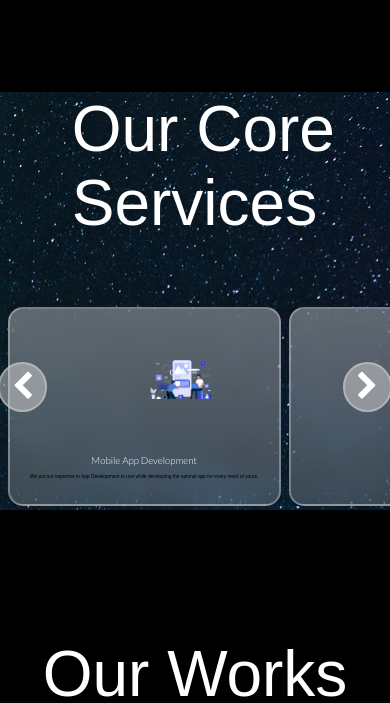
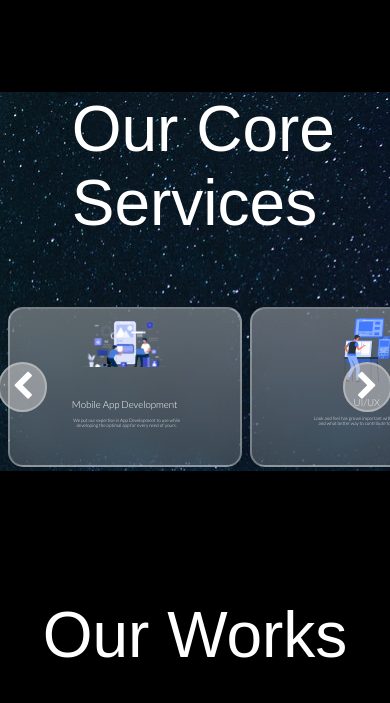
Before and after one commit to AkashShukla09/CoreDev, a plain HTML site: page views/index.html in a window 390 px wide. Shown: the part 992-1695 px from the top of the page. Drawn offline with nearby package versions, Linux system fonts and the light colour scheme.

Commit message:
responsive carousel

```diff
--- a/views/css/custom.css
+++ b/views/css/custom.css
@@ -47,7 +47,7 @@ html h2 {
     width: 40%;
   }
   .card {
-    height: 50vw;
+    height: 38vw;
     /*width: 80%;*/
   }
 }
@@ -56,7 +56,7 @@ html h2 {
     width: 33.3333%;
   }
   .card {
-    height: 50vw;
+    height: 38vw;
     /*width: 80%;*/
   }
 }
@@ -67,7 +67,7 @@ html h2 {
     /*margin: 0 2vw;*/
   }
   .card {
-    height: 50vw;
+    height: 38vw;
     /*width: 80%;*/
   }
 }
@@ -77,12 +77,12 @@ html h2 {
     margin-right: 2vw;*/
   }
   #exampleSlider .MS-content .item {
-    width: 70%;
+    width: 60%;
     /*height: 50vw;*/
 
   }
   .card {
-    height: 50vw;
+    height: 40vw;
     /*width: 80%;*/
   }
   .card h2{
@@ -93,12 +93,13 @@ html h2 {
   }
 }
 #exampleSlider .MS-content .item p {
-  font-size: 30px;
+  font-size: 1.2vw;
   text-align: center;
   line-height: 1;
   vertical-align: middle;
-  margin: 0;
-  padding: 10px 0;
+  white-space: nowrap;
+  /*margin: 0;*/
+  /*padding: 10px 0;*/
 }
 #exampleSlider .MS-controls button {
   position: absolute;
--- a/views/index.html
+++ b/views/index.html
@@ -400,56 +400,67 @@
                           <div class="card">
                               <img src="services-web-development.svg" >
                               <h2>Web Development</h2>
-                              <h5>We aim to build rich custom-made interfaces and<br> websites to offer the consumers with the best<BR> possible experience.</h5>
+                              <p style="margin-left: 1vw;">We aim to build rich custom-made interfaces and <br>websites to offer the consumers with the best possible <br>experience.</p>
                             </div>
                        </div>
                        <div class="item">
                           <div class="card">
-                            <img src="App.png" >
-                            <h2>Mobile App Development</h2>
-                            We put our expertise in App Development to use while developing the optimal app for every need of yours.
+                            <img src="App.png" style="margin-top: 3vw; width: 21vw;">
+                            <h2 style="margin-top: 8vw;">Mobile App Development</h2>
+                            <p>We put our expertise in App Development to use while <br>developing the optimal app for every need of yours.</p>
                           </div>
                        </div>
                        <div class="item">
                           <div class="card">
-                              <img src="UI-UX.svg" >
-                            <h2>UI/UX</h2>
-                            Look and feel has grown important with the passing day, and what better way to contribute to it than UI/UX.
+                              <img src="UI-UX.svg" style="margin-top: 0vw;">
+                            <h2 style="margin-top: 2.2vw;">UI/UX</h2>
+                            <p>Look and feel has grown important with the passing day, <br>and what better way to contribute to it than UI/UX.</p>
                           </div>
                        </div>
                        <div class="item">
                           <div class="card">
                             <img src="Maintain.png">
-                            <h2>Maintenance</h2>
-                            Maintaining a web application is as important as building one. And we are here for that too.
+                            <h2 style="margin-top: 4vw;">Maintenance</h2>
+                            <p>Maintaining a web application is as important as building <br>one. And we are here for that too.</p>
                           </div>
                        </div>
                        <div class="item">
                           <div class="card">
-                              <img src="video.png">
-                            <h2>Videography</h2>
-                            Marketing has also become our niche as we grow day by day in the vivid world of videography.
+                              <img src="video.png" align="center" style="margin-top: 3vw; width: 21vw;" >
+                            <h2 style="margin-top: 6vw;">Videography</h2>
+                            <p>Marketing has also become our niche as we grow day by <br>day in the vivid world of videography.</p>
                           </div>
                        </div>
                        <style>
                            .card h2{
                                font-weight: 300;
                                font-size:2.5vw;
-                               margin-top: 20%;
+                               margin-top: 3.5vw;
                            }
                            .card img{
-                                width:18vw;
+                                width:20vw;
                                 height:auto;
-                                padding-top:6vh;
-                                padding-left:9vh;
-                                margin: 0;
+                                /*padding-top:6vh;*/
+                                /*padding-left:9vh;*/
+                                display: block;
+                                margin-left: auto;
+                                margin-right: auto;
+                                margin-top: 2.5vw;
+                                /*margin: 0;*/
                            }
                            .card {
-                               font-size:1.25vw;
+                               /*font-size:1.25vw;*/
                                font-weight: 300;
                                text-align: center;
                                overflow-x: hidden;
                                align-items: center;
+                           }
+                           .card p{
+                                font-size: 0.1vw;
+                                margin-left: 1vw;
+                                /*text-align: justify;*/
+                                color: #fff;
+                                font-family: lato;
                            }
                        </style>
                    </div>
--- a/views/style.css
+++ b/views/style.css
@@ -27,6 +27,7 @@ h2{
 }
 
 .column {
+    float: left;
     width: 15%;
     padding-left: 4%;
     display: inline-block;
```
